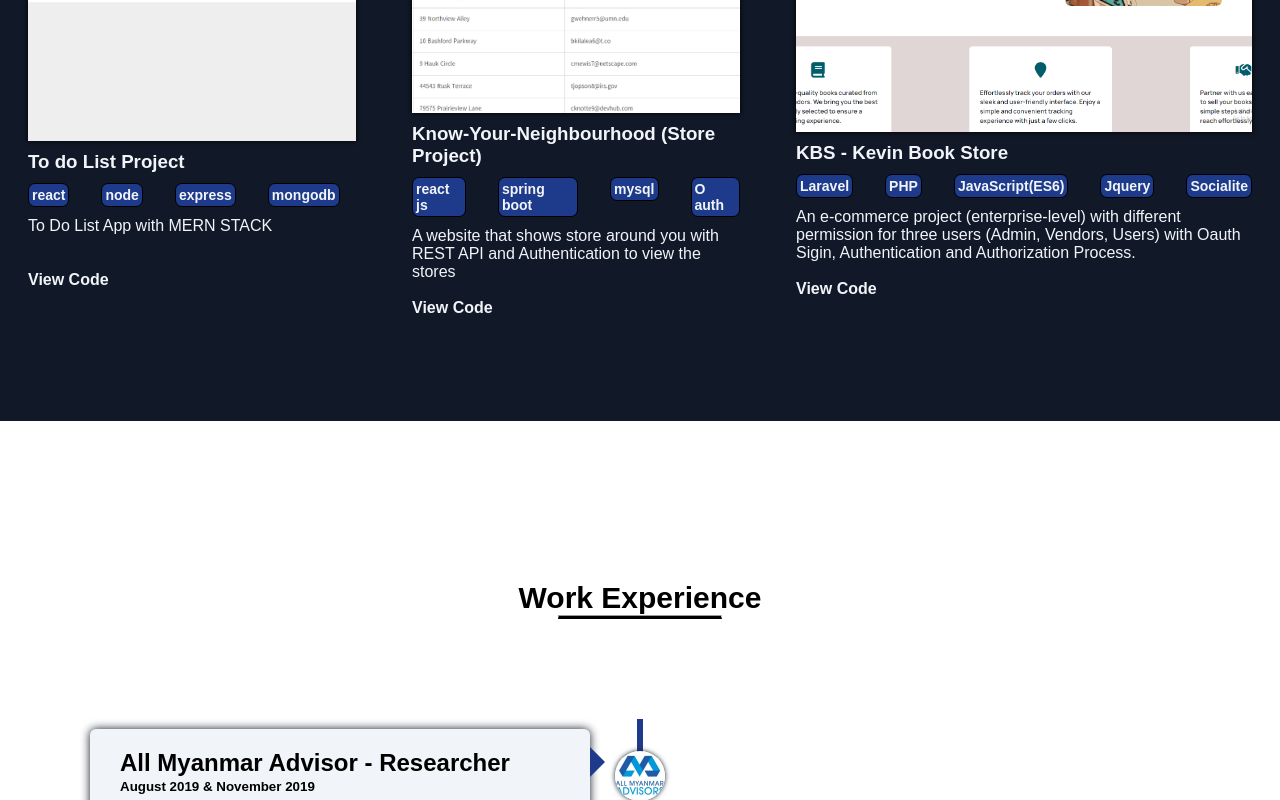
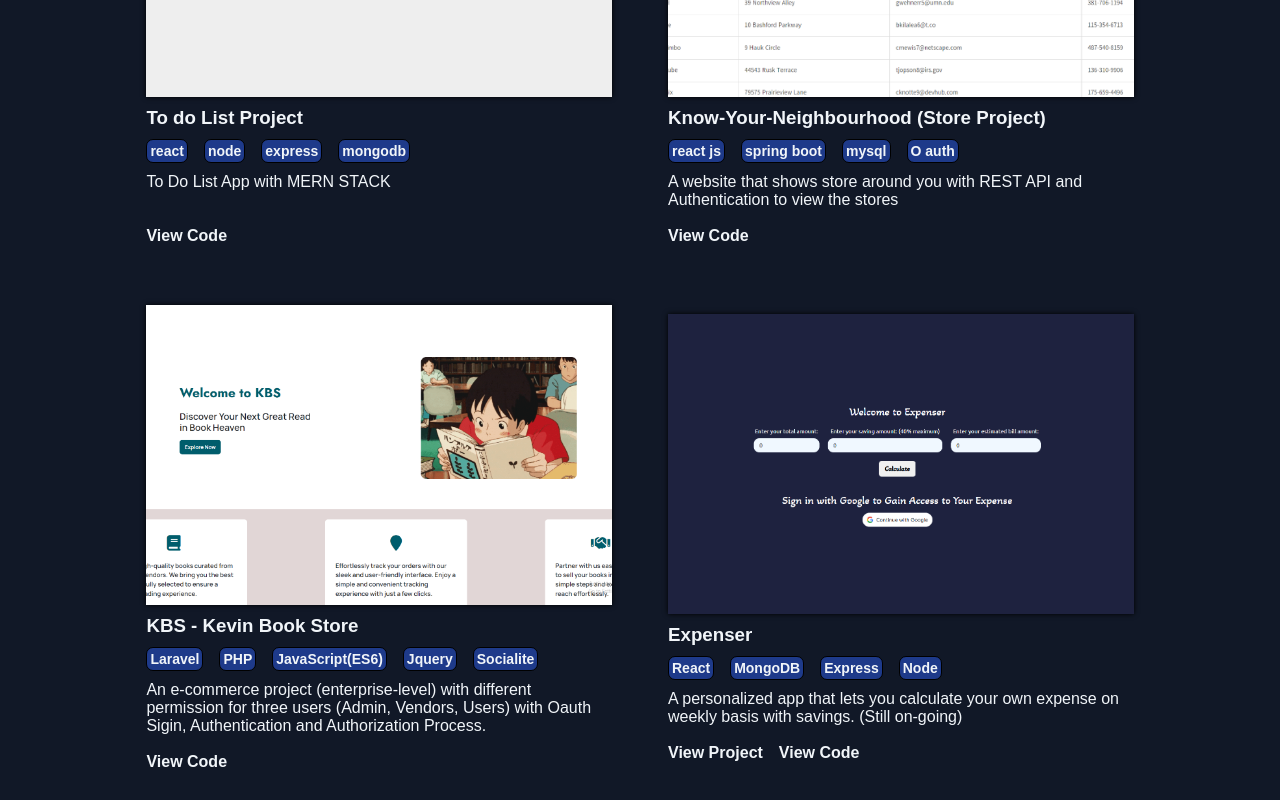
Before and after one commit to kevinhub-tech/kevinhub-tech_Portfolio, a React (Create React App) app: page / in a window 1280 px wide. Shown: the part 2540-3340 px from the top of the page. Built offline with nearby package versions, Linux system fonts and the light colour scheme; a web font is replaced by a local one.

Commit message:
new project added to portfolio with mob responsiveness fixed

```diff
--- a/src/components/Projects/Projects.css
+++ b/src/components/Projects/Projects.css
@@ -5,11 +5,12 @@
 
 .projects {
     display: flex;
-    justify-content: space-around;
-    flex-direction: column;
     gap: 1rem;
-    margin-top: 1rem;
+    flex-wrap: wrap;
+    justify-content: center;
+    align-items: center;
 }
+
 
 .projects__heading {
     font-family: var(--header-title);
@@ -27,14 +28,12 @@
 
 .project__skill {
     display: flex;
-    justify-content: flex-start;
-    gap: 2rem;
-    align-items: flex-start;
+    gap: 1rem;
+    flex-wrap: wrap;
 }
 
 .project__img {
     width: 450px;
-    /* height: 250px; */
     object-fit: cover;
     box-shadow: 0 0 5px black;
 }
@@ -42,6 +41,7 @@
 .project__element {
     font-family: var(--header-title);
     font-size: var(--size-sm);
+    font-weight: 600;
     border: 1px solid black;
     padding: 3px;
     border-radius: 7px;
@@ -68,16 +68,46 @@
 }
 
 
+.project__link::after {
+    content: '';
+    height: 4px;
+    width: 0%;
+    background-color: var(--clr-light);
+    display: block;
+    transition: 0.4s ease-in-out;
+}
+
+
+
+.project__link:hover::after {
+    content: '';
+    height: 4px;
+    width: 100%;
+    background-color: var(--clr-light);
+    display: block;
+    transition: 0.4s ease-in-out;
+}
+
+div.link__container {
+    display: flex;
+    gap: 1rem;
+}
+
+@media (max-width: 475px) {
+    .project__wrapper {
+        padding: 20px;
+        border-radius: 10px;
+        color: var(--clr-light);
+        box-shadow: 0 0 15px var(--clr-slate600);
+        width: 100%;
+    }
+}
+
 /* xs */
 @media (min-width: 475px) {
 
-
     .projects {
-        display: flex;
-        justify-content: space-around;
         flex-direction: column;
-        gap: 1rem;
-        margin-top: 1rem;
     }
 
     .projects__heading {
@@ -88,17 +118,8 @@
     }
 
     .project__wrapper {
-        padding: 20px;
-        border-radius: 10px;
-        color: var(--clr-light);
         box-shadow: 0 0 15px var(--clr-slate600);
-    }
-
-    .project__skill {
-        display: flex;
-        justify-content: flex-start;
-        gap: 2rem;
-        align-items: flex-start;
+        width: 100%;
     }
 
     .project__img {
@@ -106,100 +127,20 @@
         height: auto;
         box-shadow: 0 0 5px
     }
-
-    .project__element {
-        font-family: var(--header-title);
-        font-size: var(--size-sm);
-        border: 1px solid black;
-        padding: 3px;
-        border-radius: 7px;
-        background-color: var(--clr-blue);
-        color: var(--clr-light);
-    }
-
-    .project__title {
-        font-family: var(--header-title);
-    }
-
-    .project__desc {
-        font-family: var(--content-font);
-    }
-
-    .project__link {
-        font-family: var(--header-title);
-        text-decoration: none;
-        font-weight: 600;
-        color: var(--clr-light)
-    }
 }
 
-/* sm */
-/* @media (min-width: 640px){
-
-} */
 
 /* md */
 @media (min-width: 768px) {
     .projects {
-        display: flex;
-        justify-content: space-around;
         flex-direction: column;
-        gap: 1rem;
-        margin-top: 1rem;
-    }
-
-    .projects__heading {
-        font-family: var(--header-title);
-        font-size: size(--size-2xl);
-        color: var(--clr-light);
-        padding-top: 5rem;
-    }
-
-    .project__wrapper {
-        padding: 20px;
-        border-radius: 10px;
-        color: var(--clr-light);
-        box-shadow: 0 0 15px var(--clr-slate600);
-    }
-
-    .project__skill {
-        display: flex;
-        justify-content: flex-start;
-        gap: 2rem;
-        align-items: flex-start;
     }
 
     .project__img {
         width: 650px;
         height: auto;
-        margin-right: auto;
+        margin: 0 auto;
         box-shadow: 0 0 5px
-    }
-
-    .project__element {
-        font-family: var(--header-title);
-        font-size: var(--size-sm);
-        border: 1px solid black;
-        padding: 3px;
-        border-radius: 7px;
-        background-color: var(--clr-blue);
-        color: var(--clr-light);
-        margin-top: 10px;
-    }
-
-    .project__title {
-        font-family: var(--header-title);
-    }
-
-    .project__desc {
-        font-family: var(--content-font);
-    }
-
-    .project__link {
-        font-family: var(--header-title);
-        text-decoration: none;
-        font-weight: 600;
-        color: var(--clr-light)
     }
 }
 
@@ -207,26 +148,11 @@
 @media (min-width: 1024px) {
 
     .projects {
-        display: flex;
-        justify-content: center;
         flex-direction: row;
-        align-items: center;
-        gap: 1rem;
-        margin-top: 1rem;
-    }
-
-    .projects__heading {
-        font-family: var(--header-title);
-        font-size: size(--size-2xl);
-        color: var(--clr-light);
-        padding-top: 5rem;
     }
 
     .project__wrapper {
-        padding: 20px;
-        border-radius: 10px;
-        color: var(--clr-light);
-        width: calc(100%/2);
+        width: calc(90%/2);
         box-shadow: none;
         transition: transform, box-shadow;
     }
@@ -237,11 +163,19 @@
         transition-duration: 0.2s;
     }
 
-    .project__skill {
-        display: flex;
-        justify-content: flex-start;
-        gap: 2rem;
-        align-items: flex-start;
+    .project__img {
+        width: 550px;
+        height: 300px;
+        box-shadow: 0 0 5px black;
+    }
+
+}
+
+/* xl */
+@media (min-width: 1280px) {
+
+    .project__wrapper {
+        width: calc(80%/2);
     }
 
     .project__img {
@@ -249,113 +183,4 @@
         height: 300px;
         box-shadow: 0 0 5px black;
     }
-
-    .project__element {
-        font-family: var(--header-title);
-        font-size: var(--size-sm);
-        border: 1px solid black;
-        padding: 3px;
-        border-radius: 7px;
-        background-color: var(--clr-blue);
-        color: var(--clr-light);
-    }
-
-    .project__title {
-        font-family: var(--header-title);
-    }
-
-    .project__link {
-        font-family: var(--header-title);
-        text-decoration: none;
-        font-weight: 600;
-        color: var(--clr-light);
-    }
-
-    .project__link::after {
-        content: '';
-        height: 4px;
-        width: 0%;
-        background-color: var(--clr-light);
-        display: block;
-        transition: 0.4s ease-in-out;
-    }
-
-
-
-    .project__link:hover::after {
-        content: '';
-        height: 4px;
-        width: 15%;
-        background-color: var(--clr-light);
-        display: block;
-        transition: 0.4s ease-in-out;
-    }
 }
-
-/* xl */
-@media (min-width: 1280px) {
-
-
-    .projects {
-        display: flex;
-        justify-content: center;
-        flex-direction: row;
-        align-items: center;
-        gap: 1rem;
-    }
-
-    .projects__heading {
-        font-family: var(--header-title);
-        font-size: size(--size-2xl);
-        color: var(--clr-light);
-        padding-top: 5rem;
-    }
-
-    .project__wrapper {
-        padding: 20px;
-        border-radius: 10px;
-        color: var(--clr-light);
-        width: calc(80%/2);
-    }
-
-    .project__skill {
-        display: flex;
-        justify-content: flex-start;
-        gap: 2rem;
-        align-items: flex-start;
-    }
-
-    .project__img {
-        width: 550px;
-        height: 300px;
-        box-shadow: 0 0 5px black;
-    }
-
-    .project__element {
-        font-family: var(--header-title);
-        font-size: var(--size-sm);
-        font-weight: 600;
-        border: 1px solid black;
-        padding: 3px;
-        border-radius: 7px;
-        background-color: var(--clr-blue);
-        color: var(--clr-light);
-    }
-
-    .project__title {
-        font-family: var(--header-title);
-    }
-
-
-    .project__link {
-        font-family: var(--header-title);
-        text-decoration: none;
-        font-weight: 600;
-        color: var(--clr-light);
-    }
-}
-
-/* 2xl */
-/* @media (min-width: 1536px){
-
-} */
--- a/src/components/Projects/Projects.js
+++ b/src/components/Projects/Projects.js
@@ -2,6 +2,7 @@
 import project1 from "../../images/project1.png";
 import project2 from "../../images/project2.png";
 import project3 from "../../images/project3.png";
+import project4 from "../../images/project4.png";
 import "./Projects.css";
 function Projects() {
   return (
@@ -24,6 +25,7 @@
           <p className="project__desc">To Do List App with MERN STACK</p>
           <br />
           <br />
+          <div className="link__container">
             <a
               className="project__link"
               href="https://github.com/kevinhub-tech/todolist"
@@ -32,6 +34,7 @@
             >
               View Code
             </a>
+          </div>
         </div>
         <div className="project__wrapper">
           <img className="project__img" src={project2} alt="API project"></img>
@@ -49,6 +52,7 @@
             Authentication to view the stores
           </p>
           <br />
+          <div className="link__container">
             <a
               className="project__link"
               href="https://github.com/kevinhub-tech/API"
@@ -58,8 +62,9 @@
               View Code
             </a>
           </div>
+        </div>
         <div className="project__wrapper">
-          <img className="project__img" src={project3} alt="KBS - Kevin Book Store Imagee"></img>
+          <img className="project__img" src={project3} alt="KBS - Kevin Book Store"></img>
           <h3 className="project__title">
             KBS - Kevin Book Store
           </h3>
@@ -74,6 +79,7 @@
             An e-commerce project (enterprise-level) with different permission for three users (Admin, Vendors, Users) with Oauth Sigin, Authentication and Authorization Process.
           </p>
           <br />
+          <div className="link__container">
             <a
               className="project__link"
               href="https://github.com/kevinhub-tech/kbs"
@@ -83,6 +89,41 @@
               View Code
             </a>
           </div>
+        </div>
+        <div className="project__wrapper">
+          <img className="project__img" src={project4} alt="Expenser"></img>
+          <h3 className="project__title">
+            Expenser
+          </h3>
+          <div className="project__skill">
+            <p className="project__element">React</p>
+            <p className="project__element">MongoDB</p>
+            <p className="project__element">Express</p>
+            <p className="project__element">Node</p>
+
+          </div>
+          <p className="project__desc">
+            A personalized app that lets you calculate your own expense on weekly basis with savings. (Still on-going)
+          </p>
+          <br />
+          <div className="link__container">
+            <a
+              className="project__link"
+              href="https://kevexpenser.netlify.app/"
+              target="_blank"
+              rel="noreferrer"
+            >
+              View Project
+            </a><a
+              className="project__link"
+              href="https://github.com/kevinhub-tech/expenser"
+              target="_blank"
+              rel="noreferrer"
+            >
+              View Code
+            </a>
+          </div>
+        </div>
       </section>
     </div>
   );
```
Also changed, not shown: src/images/project4.png (added). Lines whose indentation alone changed are shown as unchanged.
